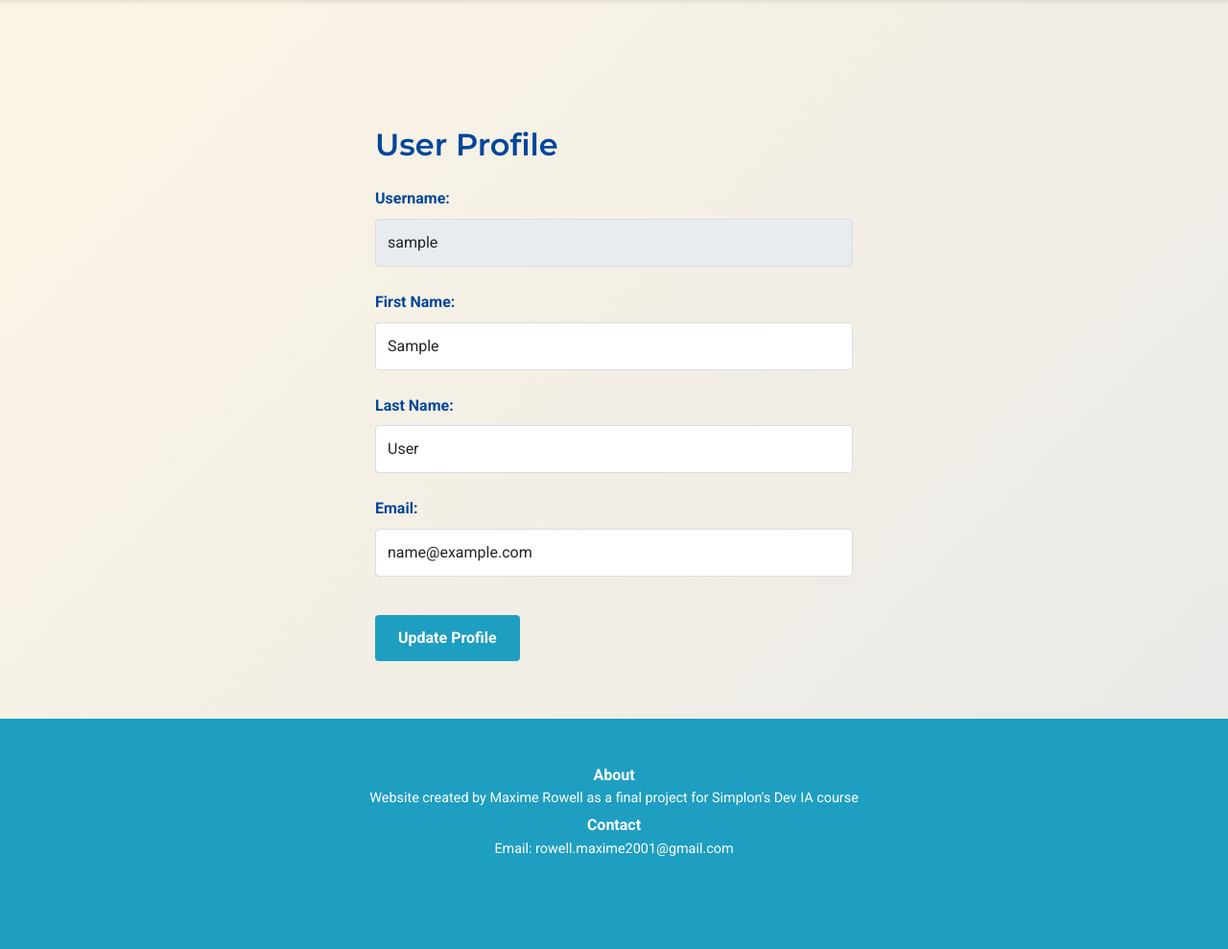
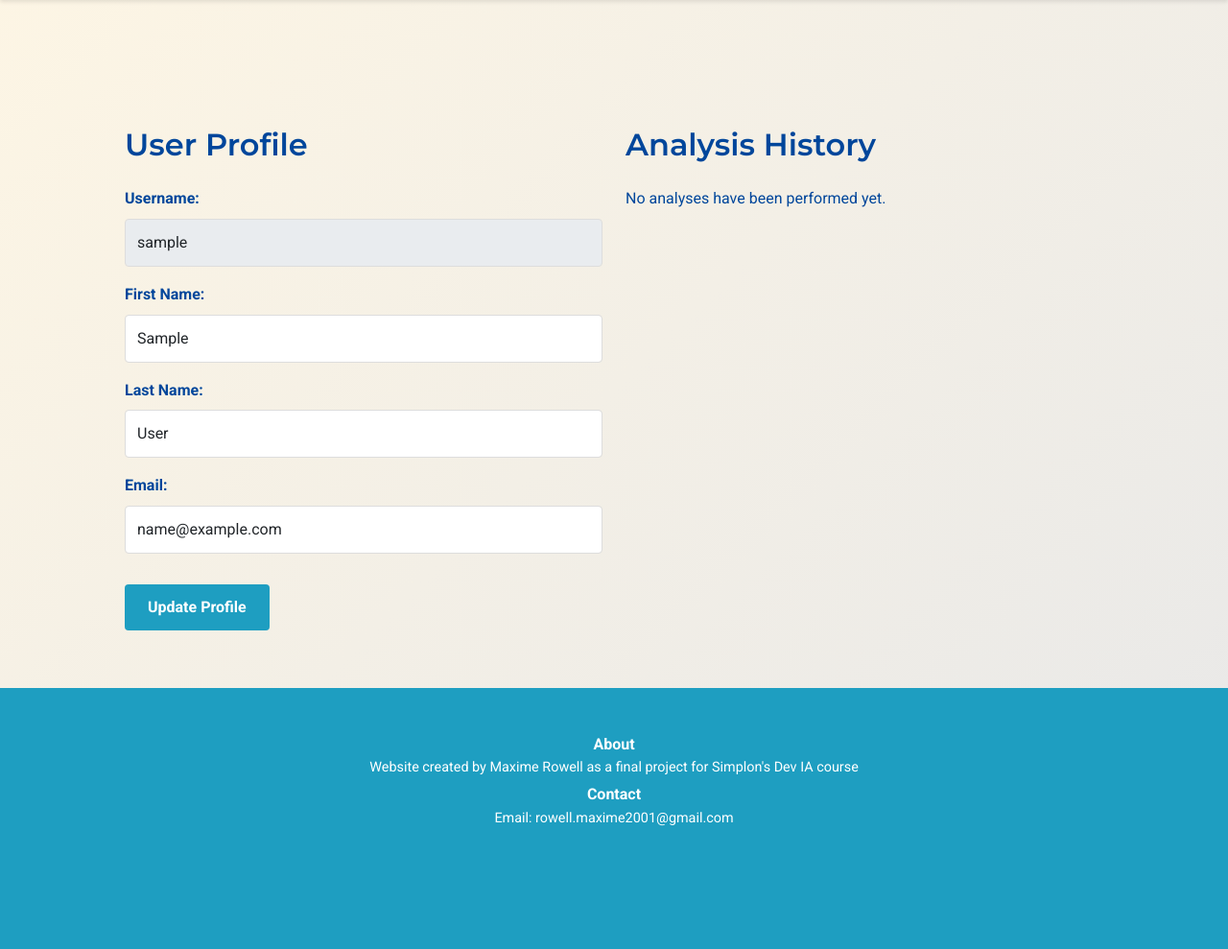
Before and after one commit to MaximeR12/article_simplifier, a Django app: page /profile/ in a window 1280 px wide. Shown: the part 150-1139 px from the top of the page at 96% size. After the commit the page ends 1011 px from the top, so only its background shows below. Run offline with Django 4.2, Linux system fonts and the light colour scheme; the visitor is signed in with stand-in values (Sample User, id 1); data that the repository does not hold is empty; some libraries are stand-ins or nearby versions.

Commit message:
user profile update

```diff
--- a/django-app/django_guni_config.py
+++ b/django-app/django_guni_config.py
@@ -3,7 +3,7 @@ from dotenv import load_dotenv, find_dotenv
 load_dotenv(find_dotenv())
 
 chdir = "/django-app/myapp"
-bind = '0.0.0.0:8000'
+bind = '0.0.0.0:8002'
 wsgi_app = "myapp.wsgi"
 workers = 4
 timeout = 300
--- a/django-app/myapp/main/static/main.css
+++ b/django-app/myapp/main/static/main.css
@@ -266,3 +266,18 @@ nav a:hover {
   border-color: var(--secondary-color);
   box-shadow: 0 0 0 0.2rem rgba(247, 202, 201, 0.25); /* Adjusted shadow color */
 }
+
+/* Analysis History Styles */
+.list-group-item {
+    display: flex;
+    justify-content: space-between;
+    align-items: center;
+}
+
+.list-group-item div {
+    max-width: 80%;
+}
+
+.btn-secondary {
+    font-size: 0.8rem;
+}
--- a/django-app/myapp/main/templates/base.html
+++ b/django-app/myapp/main/templates/base.html
@@ -5,7 +5,7 @@
 <head>
     <meta charset="UTF-8">
     <meta name="viewport" content="width=device-width, initial-scale=1.0">
-    {% block title %}<title>Text Analysis App</title>{% endblock %}
+    {% block title %}<title>Text Analysis App</title>{% endblock title %}
     <link href="https://cdn.jsdelivr.net/npm/bootstrap@5.1.3/dist/css/bootstrap.min.css" rel="stylesheet">
     <link rel="stylesheet" type="text/css" href="{% static 'main.css' %}">
     <link href="https://fonts.googleapis.com/css2?family=Roboto:wght@400;700&family=Montserrat:wght@600;700&display=swap" rel="stylesheet">
--- a/django-app/myapp/main/templates/profile.html
+++ b/django-app/myapp/main/templates/profile.html
@@ -2,34 +2,84 @@
 
 {% block title %}
 <title>User Profile</title>
-{% endblock %}
+{% endblock title%}
 
 {% block content %}
 <div class="container mt-5">
-    <div class="row justify-content-center">
+    <div class="row">
+        <!-- User Information -->
         <div class="col-md-6">
             <h2 class="mb-4">User Profile</h2>
             <form method="POST">
                 {% csrf_token %}
-                <div class="form-group">
+                <div class="form-group mb-3">
                     <label for="username">Username:</label>
                     <input type="text" id="username" name="username" value="{{ user.username }}" class="form-control" readonly>
                 </div>
-                <div class="form-group">
+                <div class="form-group mb-3">
                     <label for="first_name">First Name:</label>
                     <input type="text" id="first_name" name="first_name" value="{{ user.first_name }}" class="form-control">
                 </div>
-                <div class="form-group">
+                <div class="form-group mb-3">
                     <label for="last_name">Last Name:</label>
                     <input type="text" id="last_name" name="last_name" value="{{ user.last_name }}" class="form-control">
                 </div>
-                <div class="form-group">
+                <div class="form-group mb-3">
                     <label for="email">Email:</label>
                     <input type="email" id="email" name="email" value="{{ user.email }}" class="form-control">
                 </div>
                 <button type="submit" class="btn btn-primary mt-3">Update Profile</button>
             </form>
         </div>
+
+        <!-- Analysis History -->
+        <div class="col-md-6">
+            <h2 class="mb-4">Analysis History</h2>
+            {% if analyses %}
+                <ul class="list-group">
+                    {% for analysis in analyses %}
+                        <li class="list-group-item d-flex justify-content-between align-items-center">
+                            <div>
+                                <strong>{{ analysis.timestamp|date:"F d, Y H:i" }}</strong><br>
+                                {{ analysis.input_text|truncatechars:100 }}
+                            </div>
+                            <a href="{% url 'analysis_detail' analysis.id %}" class="btn btn-primary">View Details</a>
+                        </li>
+                    {% endfor %}
+                </ul>
+
+                <!-- Pagination -->
+                <nav aria-label="Page navigation" class="mt-4">
+                    <ul class="pagination justify-content-center">
+                        {% if analyses.has_previous %}
+                            <li class="page-item">
+                                <a class="page-link" href="?page=1">&laquo; first</a>
+                            </li>
+                            <li class="page-item">
+                                <a class="page-link" href="?page={{ analyses.previous_page_number }}">previous</a>
+                            </li>
+                        {% endif %}
+
+                        <li class="page-item disabled">
+                            <a class="page-link" href="#">
+                                Page {{ analyses.number }} of {{ analyses.paginator.num_pages }}
+                            </a>
+                        </li>
+
+                        {% if analyses.has_next %}
+                            <li class="page-item">
+                                <a class="page-link" href="?page={{ analyses.next_page_number }}">next</a>
+                            </li>
+                            <li class="page-item">
+                                <a class="page-link" href="?page={{ analyses.paginator.num_pages }}">last &raquo;</a>
+                            </li>
+                        {% endif %}
+                    </ul>
+                </nav>
+            {% else %}
+                <p>No analyses have been performed yet.</p>
+            {% endif %}
+        </div>
     </div>
 </div>
 {% endblock content %}
--- a/django-app/myapp/main/views.py
+++ b/django-app/myapp/main/views.py
@@ -1,23 +1,16 @@
-import os
 import logging
-from django import template
-from django.urls import reverse
-from django.http import JsonResponse
-from django.shortcuts import render, redirect
-from django.contrib.auth import authenticate, login, logout
+from django.shortcuts import render, redirect, get_object_or_404
+from django.contrib.auth import login, logout
 from django.contrib.auth.decorators import login_required
 from django.contrib.auth.forms import UserCreationForm, AuthenticationForm
 from django.contrib import messages
-from asgiref.sync import sync_to_async
+from django.core.paginator import Paginator, EmptyPage, PageNotAnInteger
 from .forms import TextAnalysisForm
 from .utils import llm_api_call
 from .models import Analysis
 
 from dotenv import load_dotenv
 load_dotenv()
-
-
-from django.core.paginator import Paginator, EmptyPage, PageNotAnInteger
 
 logger = logging.getLogger(__name__)
 
@@ -55,17 +48,37 @@ def register_user(request):
         form = UserCreationForm()
     return render(request, 'register.html', {'form': form})
 
+from django.core.paginator import Paginator, EmptyPage, PageNotAnInteger
+
 @login_required
 def user_profile(request):
+    user = request.user
+    analyses_list = Analysis.objects.filter(user=user).order_by('-timestamp')
+
+    # Pagination
+    page = request.GET.get('page', 1)
+    paginator = Paginator(analyses_list, 5)  # Show 5 analyses per page
+
+    try:
+        analyses = paginator.page(page)
+    except PageNotAnInteger:
+        analyses = paginator.page(1)
+    except EmptyPage:
+        analyses = paginator.page(paginator.num_pages)
+
     if request.method == 'POST':
-        user = request.user
         user.first_name = request.POST.get('first_name', '')
         user.last_name = request.POST.get('last_name', '')
         user.email = request.POST.get('email', '')
         user.save()
         messages.success(request, "Profile updated successfully")
         return redirect('user_profile')
-    return render(request, 'profile.html', {'user': request.user})
+
+    context = {
+        'user': user,
+        'analyses': analyses
+    }
+    return render(request, 'profile.html', context)
 
 @login_required
 def analysis(request):
@@ -92,3 +105,15 @@ def analysis(request):
     else:
         form = TextAnalysisForm()
     return render(request, 'analysis.html', {'form': form})
+
+@login_required
+def analysis_detail(request, analysis_id):
+    # Retrieve the specific Analysis object or return 404 if not found
+    analysis = get_object_or_404(Analysis, id=analysis_id, user=request.user)
+
+    # Optionally, you can handle different statuses or additional context here
+
+    context = {
+        'analysis': analysis
+    }
+    return render(request, 'result.html', context)
--- a/django-app/myapp/myapp/urls.py
+++ b/django-app/myapp/myapp/urls.py
@@ -26,6 +26,7 @@ urlpatterns = [
     path('register/', views.register_user, name='register'),
     path('profile/', views.user_profile, name='user_profile'),
     path('analysis/', views.analysis, name='analysis'),
+    path('analysis/<int:analysis_id>/', views.analysis_detail, name='analysis_detail'),  # New URL pattern
     path('', include('django_prometheus.urls')),
 ]
 
```
Also changed, not shown: 2 other files.
